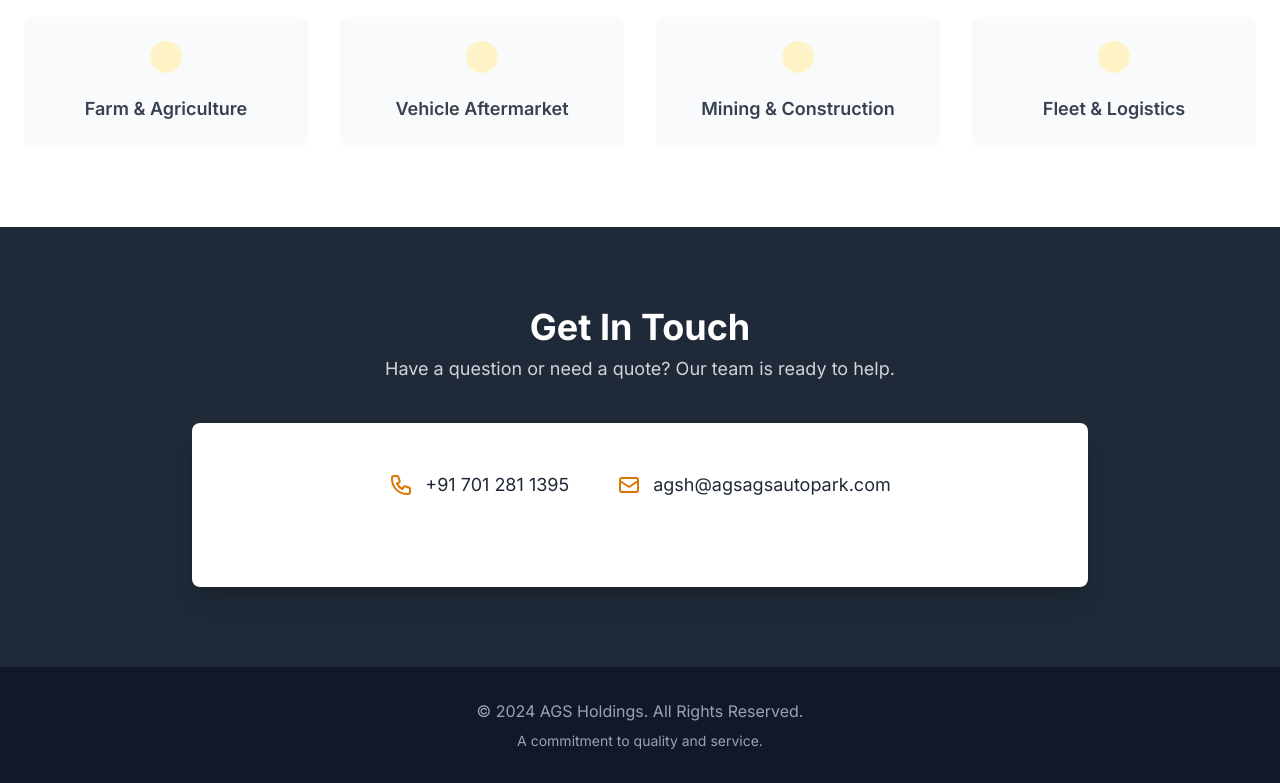
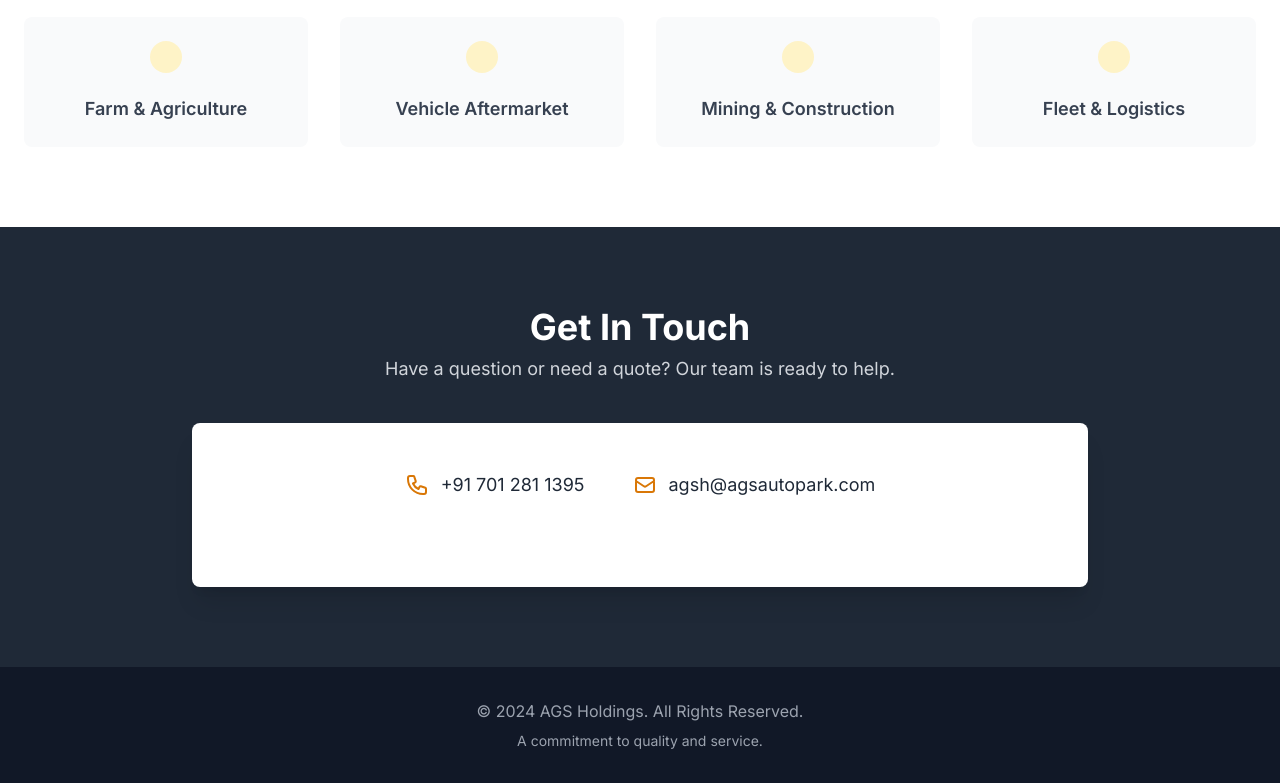
Before and after one commit to humblefool2-0/ags-website, a plain HTML site: page index.html in a window 1280 px wide. Shown: the part 1761-2544 px from the top of the page. Drawn offline with nearby package versions, Linux system fonts and the light colour scheme.

Commit message:
Update index.html

```diff
--- a/index.html
+++ b/index.html
@@ -195,7 +195,7 @@
                         </div>
                         <div class="flex items-center justify-center">
                             <svg class="w-6 h-6 mr-3 text-amber-600" fill="none" stroke="currentColor" viewBox="0 0 24 24" xmlns="http://www.w3.org/2000/svg"><path stroke-linecap="round" stroke-linejoin="round" stroke-width="2" d="M3 8l7.89 5.26a2 2 0 002.22 0L21 8M5 19h14a2 2 0 002-2V7a2 2 0 00-2-2H5a2 2 0 00-2 2v10a2 2 0 002 2z"></path></svg>
-                            <a href="mailto:agsh@agsagsautopark.com" class="text-lg hover:text-amber-600 transition duration-300">agsh@agsagsautopark.com</a>
+                            <a href="mailto:agsh@agsagsautopark.com" class="text-lg hover:text-amber-600 transition duration-300">agsh@agsautopark.com</a>
                         </div>
                    </div>
 
```
